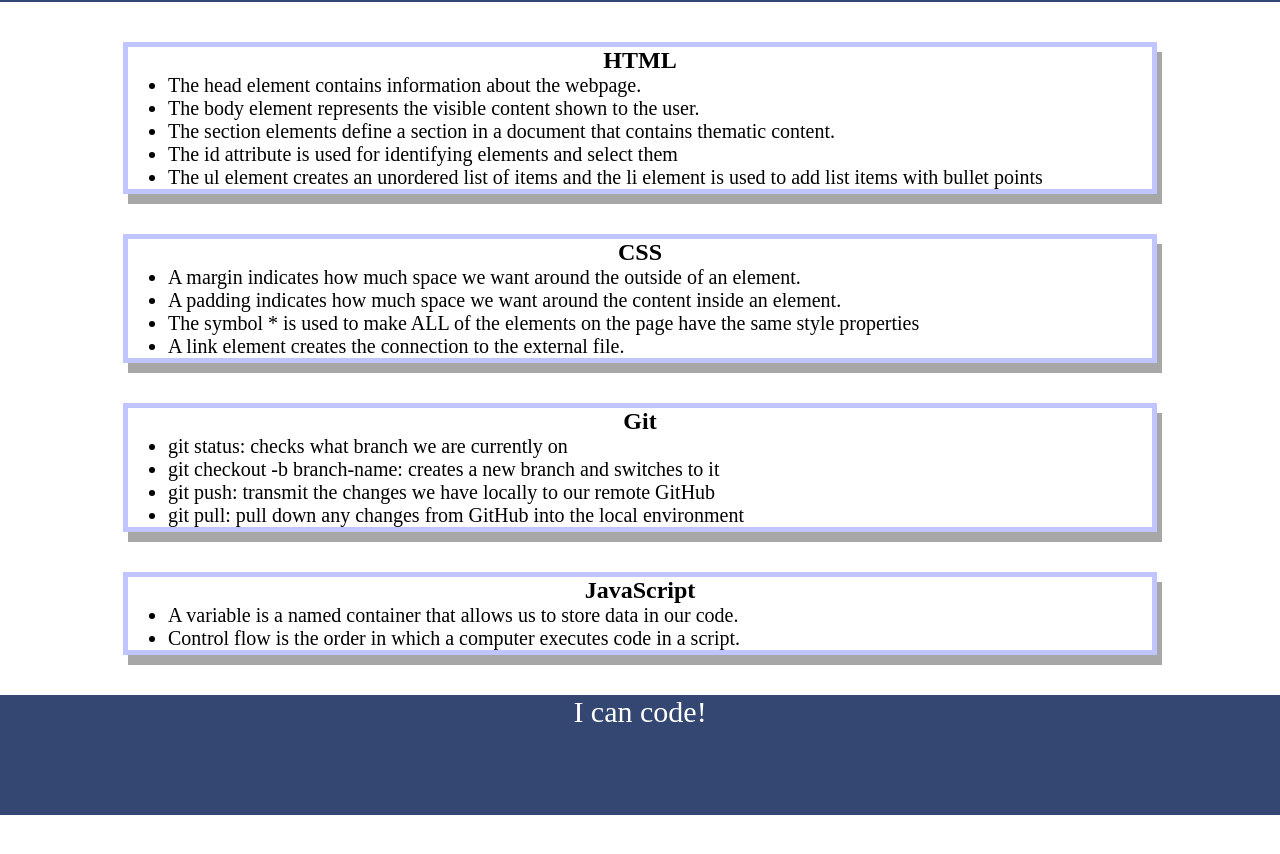
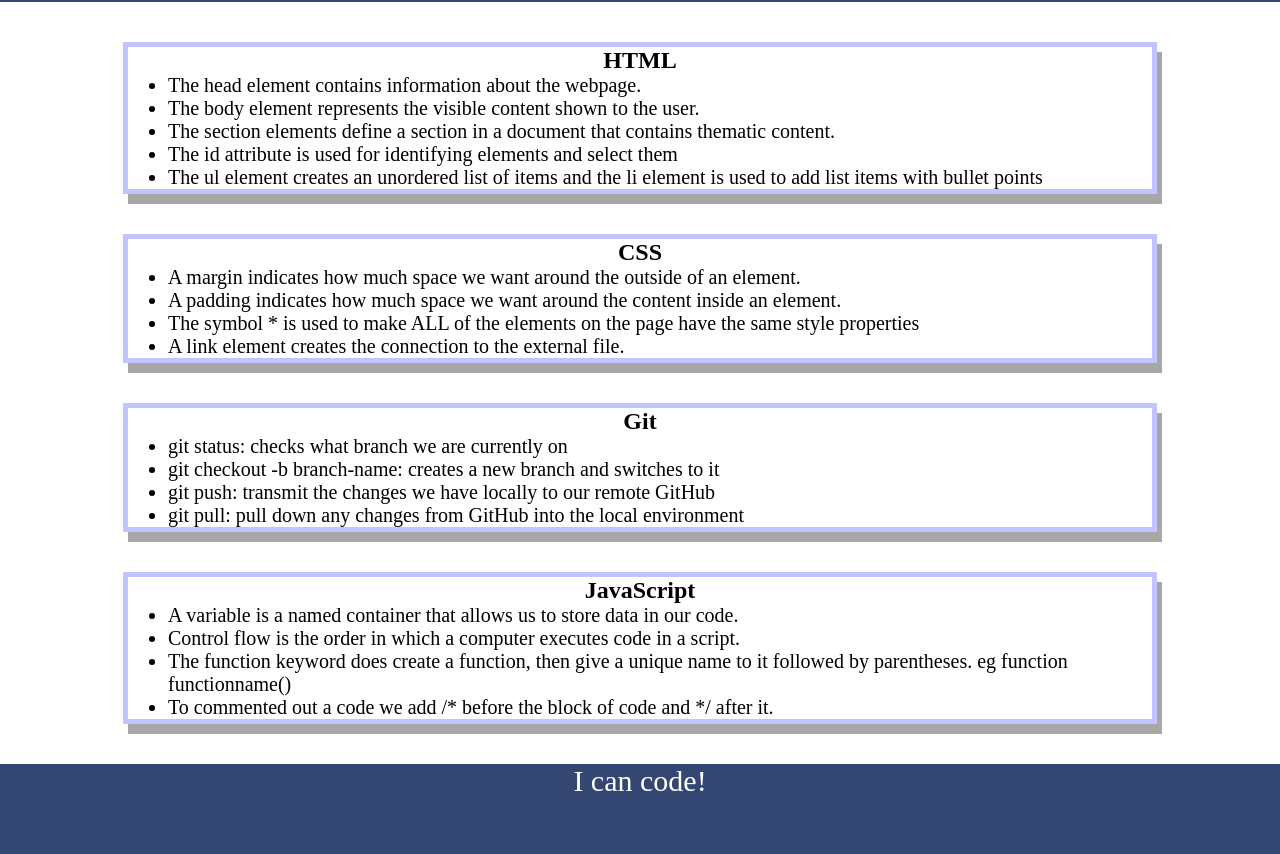
Before and after one commit to Sara-Badini-Confalonieri/prework-study-guide, a plain HTML site: page index.html in a window 1280 px wide. Shown: the part 118-972 px from the top of the page. Before the commit the page ends 933 px from the top, so only its background shows below. Drawn offline with Linux system fonts and the light colour scheme.

Commit message:
Added content to the README file

```diff
--- a/index.html
+++ b/index.html
@@ -52,6 +52,8 @@
         <ul>
           <li>A variable is a named container that allows us to store data in our code.</li>
           <li>Control flow is the order in which a computer executes code in a script.</li>
+          <li>The function keyword does create a function, then give a unique name to it followed by parentheses. eg function functionname()</li>
+          <li>To commented out a code we add /* before the block of code and */ after it.</li>
         </ul>
       </section>
     </main>
```
Also changed, not shown: 1 other file.
